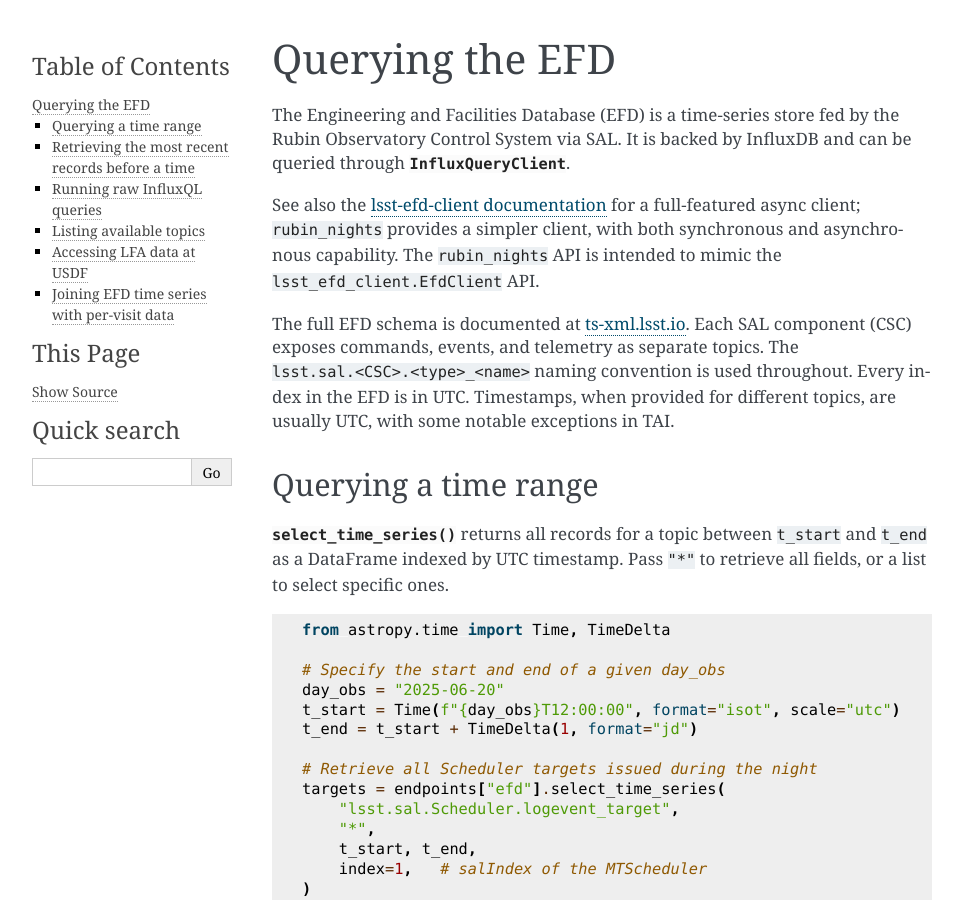
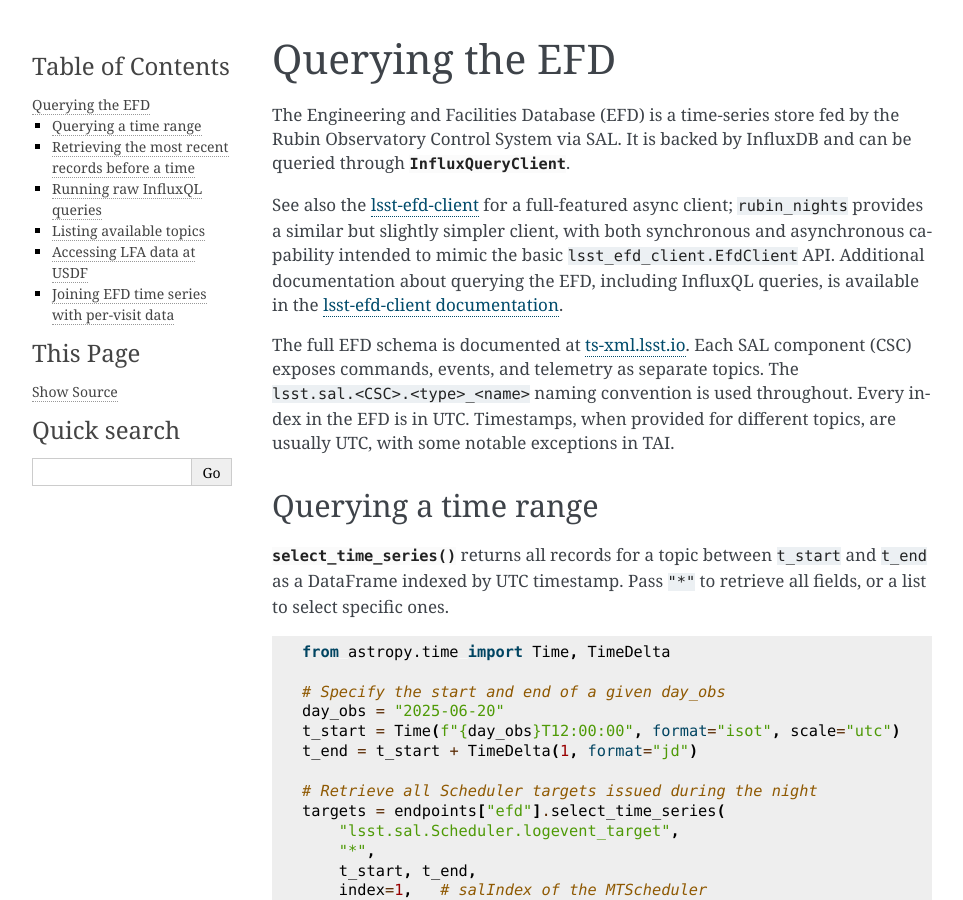
Before and after one commit to lsst-sims/rubin_nights, a Sphinx documentation site: the page built from docs/howto_efd.rst, in a window 1280 px wide and 900 px high. Shown: the whole window, without its empty margins (148-1111 px from the left). Built offline with Sphinx 7.4.7, drawn with Linux system fonts in a browser that asks for light colours.

Commit message:
Add doc links to primary documentation

```diff
--- a/docs/howto_efd.rst
+++ b/docs/howto_efd.rst
@@ -9,10 +9,13 @@
 Observatory Control System via SAL.  It is backed by InfluxDB and can be queried through
 :class:`~influx_query.InfluxQueryClient`.
 
-See also the `lsst-efd-client documentation <https://efd-client.lsst.io>`_ for a
-full-featured async client; ``rubin_nights`` provides a simpler client, with both
-synchronous and asynchronous capability. The ``rubin_nights`` API is intended
-to mimic the ``lsst_efd_client.EfdClient`` API.
+See also the `lsst-efd-client <https://efd-client.lsst.io>`_ for a
+full-featured async client; ``rubin_nights`` provides a similar
+but slightly simpler client, with both
+synchronous and asynchronous capability intended to
+mimic the basic ``lsst_efd_client.EfdClient`` API.  Additional documentation
+about querying the EFD, including InfluxQL queries, is available
+in the `lsst-efd-client documentation <https://efd-client.lsst.io>`_.
 
 The full EFD schema is documented at `ts-xml.lsst.io <https://ts-xml.lsst.io>`_.
 Each SAL component (CSC) exposes commands, events, and telemetry as separate topics.
```
Also changed, not shown: docs/howto_consdb.rst (+5 -2 lines).
